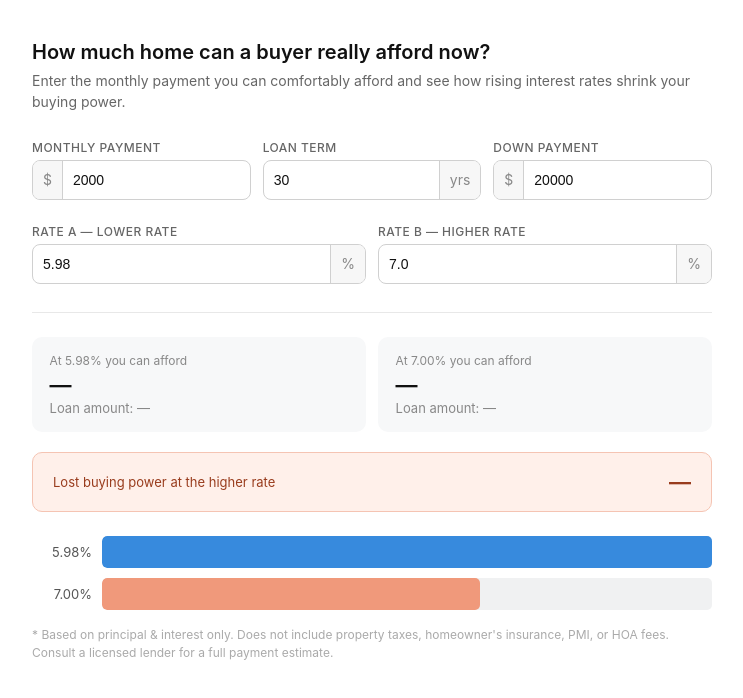
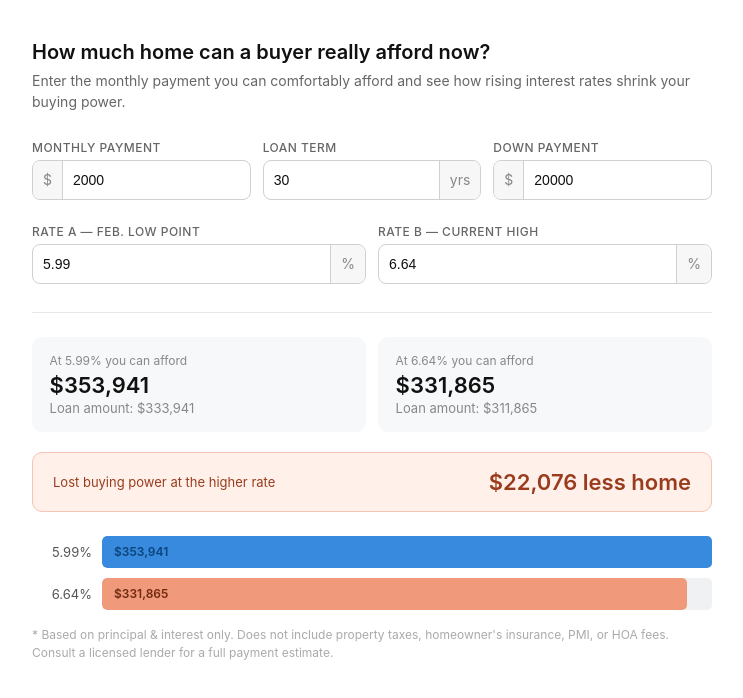
Before and after one commit to taylorwanderson/inman-mortgage-calculator, a plain HTML site: page index.html in a window 1280 px wide. Shown: the whole page, without its empty margins (268-1011 px from the left). Drawn offline with Linux system fonts and the light colour scheme.

Commit message:
index.html

```diff
--- a/index.html
+++ b/index.html
@@ -34,17 +34,17 @@
 <div style="display: grid; grid-template-columns: 1fr 1fr; gap: 12px; margin-bottom: 1.75rem;">
 
   <div style="display: flex; flex-direction: column; gap: 5px;">
-    <label style="font-size: 12px; font-weight: 500; color: #666; text-transform: uppercase; letter-spacing: 0.04em;">Rate A — lower rate</label>
+    <label style="font-size: 12px; font-weight: 500; color: #666; text-transform: uppercase; letter-spacing: 0.04em;">Rate A — Feb. low point</label>
     <div style="display: flex; align-items: center; border: 1px solid #d0d0d0; border-radius: 8px; overflow: hidden; background: #fff;">
-      <input data-bp="rateA" type="number" value="5.98" min="0.5" max="20" step="0.25" style="border: none; outline: none; background: transparent; padding: 0 10px; height: 38px; font-size: 14px; width: 100%; color: #111;">
+      <input data-bp="rateA" type="number" value="5.99" min="0.5" max="20" step="0.01" style="border: none; outline: none; background: transparent; padding: 0 10px; height: 38px; font-size: 14px; width: 100%; color: #111;">
       <span style="padding: 0 10px; font-size: 14px; color: #888; background: #f7f7f7; border-left: 1px solid #d0d0d0; height: 38px; display: flex; align-items: center;">%</span>
     </div>
   </div>
 
   <div style="display: flex; flex-direction: column; gap: 5px;">
-    <label style="font-size: 12px; font-weight: 500; color: #666; text-transform: uppercase; letter-spacing: 0.04em;">Rate B — higher rate</label>
+    <label style="font-size: 12px; font-weight: 500; color: #666; text-transform: uppercase; letter-spacing: 0.04em;">Rate B — current high</label>
     <div style="display: flex; align-items: center; border: 1px solid #d0d0d0; border-radius: 8px; overflow: hidden; background: #fff;">
-      <input data-bp="rateB" type="number" value="7.0" min="0.5" max="20" step="0.25" style="border: none; outline: none; background: transparent; padding: 0 10px; height: 38px; font-size: 14px; width: 100%; color: #111;">
+      <input data-bp="rateB" type="number" value="6.64" min="0.5" max="20" step="0.01" style="border: none; outline: none; background: transparent; padding: 0 10px; height: 38px; font-size: 14px; width: 100%; color: #111;">
       <span style="padding: 0 10px; font-size: 14px; color: #888; background: #f7f7f7; border-left: 1px solid #d0d0d0; height: 38px; display: flex; align-items: center;">%</span>
     </div>
   </div>
@@ -56,13 +56,13 @@
 <div style="display: grid; grid-template-columns: 1fr 1fr; gap: 12px; margin-bottom: 1.25rem;">
 
   <div style="background: #f7f8f9; border-radius: 10px; padding: 1rem 1.1rem;">
-    <div style="font-size: 12px; color: #888; margin-bottom: 4px;">At <span data-bp="labelA">5.98</span>% you can afford</div>
+    <div style="font-size: 12px; color: #888; margin-bottom: 4px;">At <span data-bp="labelA">5.99</span>% you can afford</div>
     <div data-bp="homeA" style="font-size: 22px; font-weight: 600; color: #111; margin-bottom: 2px;">—</div>
     <div style="font-size: 13px; color: #888;">Loan amount: <span data-bp="loanA">—</span></div>
   </div>
 
   <div style="background: #f7f8f9; border-radius: 10px; padding: 1rem 1.1rem;">
-    <div style="font-size: 12px; color: #888; margin-bottom: 4px;">At <span data-bp="labelB">7.00</span>% you can afford</div>
+    <div style="font-size: 12px; color: #888; margin-bottom: 4px;">At <span data-bp="labelB">6.64</span>% you can afford</div>
     <div data-bp="homeB" style="font-size: 22px; font-weight: 600; color: #111; margin-bottom: 2px;">—</div>
     <div style="font-size: 13px; color: #888;">Loan amount: <span data-bp="loanB">—</span></div>
   </div>
@@ -77,14 +77,14 @@
 <div style="margin-bottom: 1rem;">
 
   <div style="display: flex; align-items: center; gap: 10px; margin-bottom: 10px;">
-    <div data-bp="barLabelA" style="font-size: 13px; color: #555; min-width: 60px; text-align: right; flex-shrink: 0;">5.98%</div>
+    <div data-bp="barLabelA" style="font-size: 13px; color: #555; min-width: 60px; text-align: right; flex-shrink: 0;">5.99%</div>
     <div style="flex: 1; height: 32px; background: #f0f1f2; border-radius: 5px; overflow: hidden;">
       <div data-bp="barA" style="width: 100%; height: 100%; border-radius: 5px; background: #378add; display: flex; align-items: center; padding-left: 12px; font-size: 12px; font-weight: 600; color: #0c447c; transition: width 0.4s ease; white-space: nowrap; overflow: hidden;"></div>
     </div>
   </div>
 
   <div style="display: flex; align-items: center; gap: 10px; margin-bottom: 10px;">
-    <div data-bp="barLabelB" style="font-size: 13px; color: #555; min-width: 60px; text-align: right; flex-shrink: 0;">7.00%</div>
+    <div data-bp="barLabelB" style="font-size: 13px; color: #555; min-width: 60px; text-align: right; flex-shrink: 0;">6.64%</div>
     <div style="flex: 1; height: 32px; background: #f0f1f2; border-radius: 5px; overflow: hidden;">
       <div data-bp="barB" style="width: 60%; height: 100%; border-radius: 5px; background: #f0997b; display: flex; align-items: center; padding-left: 12px; font-size: 12px; font-weight: 600; color: #712b13; transition: width 0.4s ease; white-space: nowrap; overflow: hidden;"></div>
     </div>
@@ -95,3 +95,66 @@
 <p style="font-size: 12px; color: #aaa; margin-top: 1rem; line-height: 1.5;">* Based on principal &amp; interest only. Does not include property taxes, homeowner's insurance, PMI, or HOA fees. Consult a licensed lender for a full payment estimate.</p>
 
 </div>
+
+<script>
+(function() {
+  function bpInit() {
+    var root = document.getElementById('bp_calc');
+    if (!root) return;
+
+    function get(key) { return root.querySelector('[data-bp="' + key + '"]'); }
+    function val(key) { return parseFloat(get(key).value) || 0; }
+    function fmt(n) { return '$' + Math.round(n).toLocaleString('en-US'); }
+
+    function loan(payment, annualRate, years) {
+      if (annualRate <= 0) return payment * years * 12;
+      var r = annualRate / 100 / 12;
+      var n = years * 12;
+      return payment * (1 - Math.pow(1 + r, -n)) / r;
+    }
+
+    function calc() {
+      var payment = val('payment');
+      var term    = val('term') || 30;
+      var down    = val('down');
+      var rA      = val('rateA');
+      var rB      = val('rateB');
+
+      var loanA = loan(payment, rA, term);
+      var loanB = loan(payment, rB, term);
+      var homeA = loanA + down;
+      var homeB = loanB + down;
+      var diff  = homeA - homeB;
+
+      get('labelA').textContent    = rA.toFixed(2);
+      get('labelB').textContent    = rB.toFixed(2);
+      get('homeA').textContent     = fmt(homeA);
+      get('homeB').textContent     = fmt(homeB);
+      get('loanA').textContent     = fmt(loanA);
+      get('loanB').textContent     = fmt(loanB);
+      get('loss').textContent      = fmt(Math.abs(diff)) + (diff >= 0 ? ' less home' : ' more home');
+      get('barLabelA').textContent = rA.toFixed(2) + '%';
+      get('barLabelB').textContent = rB.toFixed(2) + '%';
+      get('barA').textContent      = fmt(homeA);
+      get('barB').textContent      = fmt(homeB);
+
+      var maxHome = Math.max(homeA, homeB, 1);
+      get('barA').style.width = Math.round((homeA / maxHome) * 100) + '%';
+      get('barB').style.width = Math.round((homeB / maxHome) * 100) + '%';
+    }
+
+    root.querySelectorAll('[data-bp="payment"],[data-bp="term"],[data-bp="down"],[data-bp="rateA"],[data-bp="rateB"]').forEach(function(el) {
+      el.addEventListener('input', calc);
+    });
+
+    calc();
+  }
+
+  if (document.readyState === 'loading') {
+    document.addEventListener('DOMContentLoaded', bpInit);
+  } else {
+    bpInit();
+  }
+  setTimeout(bpInit, 800);
+})();
+</script>
```
